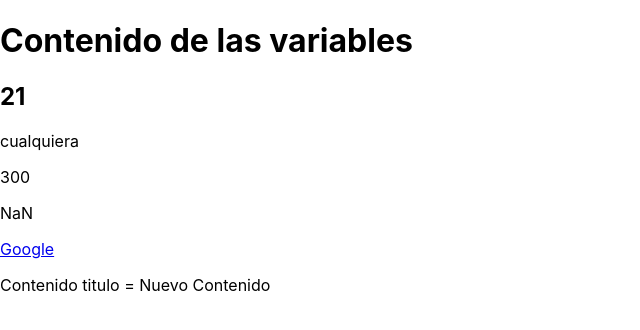
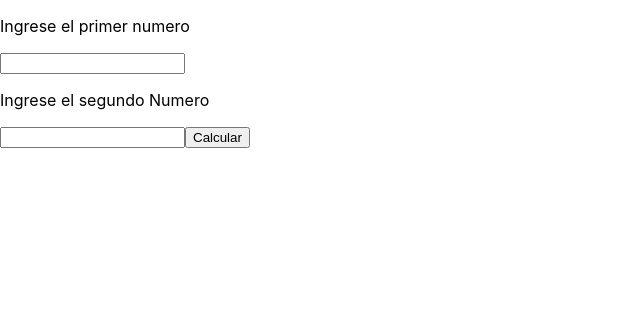
Before and after one commit to Black852456/ensayos_react_no_atencion, a React (Create React App) app: page / in a window 1280 px wide. Shown: the top 330 px of the page, without its empty margins (0-640 px from the left). Built offline with nearby package versions, Linux system fonts and the light colour scheme.

Commit message:
Suma de numeros con un alert en react probando

```diff
--- a/src/App.js
+++ b/src/App.js
@@ -1,37 +1,30 @@
  import logo from './logo.svg';
 import './App.css';
 
+
+function calcular(e){
+    e.preventDefault();
+    let numero1 = parseInt(document.getElementById("numero1").value);
+    let numero2 = parseInt(document.getElementById("numero2").value);
+    alert("La suma de los numeros es: "+(numero1+numero2));
+}
+
 function App() {
-  const siglo = 21;
-  const persona = {
-    nombre:"cualquiera",
-    edad:"300"
-  }
-  const paginas = [
-    "http://www.google.com",
-    "http://www.youtube.com",
-    "http://www.lectormanga.com"
-  ];
-
-  return (
+    return (
     <div>
-    <h1>Contenido de las variables</h1>
-    <h2>{siglo}</h2>
-    <p>{persona.nombre}</p>
-    <p>{persona.edad}</p>
-    <p>{retornarNumeroAleatorio()}</p>
-    <a _blank href={paginas[0]}>Google</a>
-    <p>Contenido titulo = {mostrarTitulo("Nuevo Contenido")}</p>
+      <form onSubmit={calcular}>
+      <p>Ingrese el primer numero</p>
+      <input type="number" id='numero1'/>
+      <p>Ingrese el segundo Numero</p>
+      <input type="number" id='numero2'/>
+      <button type='submit'>Calcular</button>
+      </form>
     </div>
   );
 }
 
-function retornarNumeroAleatorio(){
-  return Math.trunc(Math.random*10);
-}
 
-function mostrarTitulo(titulo){
-  return titulo;
-}
+
+
 
 export default App;
```
